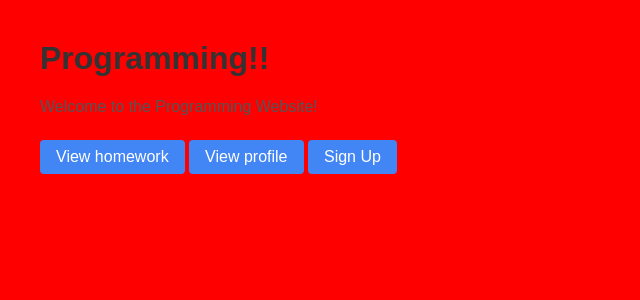
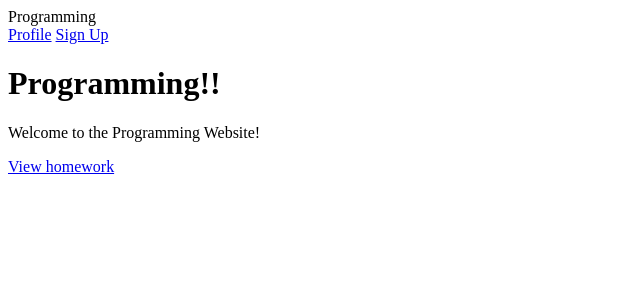
Before and after one commit to hudodobird/Computer-Science-A-Level-Programming-Project, a Django app: page /home/ in a window 1280 px wide. Shown: the top 300 px of the page, without its empty margins (0-640 px from the left). Run offline with Django 5.2, Linux system fonts and the light colour scheme.

Commit message:
Movement

```diff
--- a/home/static/home/style.css
+++ b/home/static/home/style.css
@@ -1,6 +1,6 @@
 body {
     font-family: Arial, sans-serif;
-    background: #ff0000;
+    background: #ffffff;
     margin: 40px;
 }
 h1 {
@@ -22,3 +22,19 @@ a:hover {
 p {
     color: #555;
 }
+.nav-container {
+    display: flex;
+    justify-content: space-between;
+    align-items: center;
+    margin-bottom: 20px;
+}
+
+.logo {
+    font-size: 24px;
+    font-weight: bold;
+}
+
+.nav-right {
+    display: flex;
+    gap: 10px;
+}
--- a/home/templates/index.html
+++ b/home/templates/index.html
@@ -1,17 +1,19 @@
 {% load static %}
 <!DOCTYPE html>
 <html>
-    <head>
-        <link rel="stylesheet" href="{% static 'home/style.css' %}">
-    </head>
     <body>
+        <div class="nav-container">
+            <div class="logo">Programming</div>
+            <div class="nav-right">
+                <a href="https://computer-science-a-level-programming.onrender.com/accounts/profile/">Profile</a>
+                {% if not user.is_authenticated %}
+                    <a href="https://computer-science-a-level-programming.onrender.com/accounts/signup/">Sign Up</a>
+                {% endif %}
+            </div>
+        </div>
 
         <h1>Programming!!</h1>
         <p>Welcome to the Programming Website!</p>
         <a href="https://computer-science-a-level-programming.onrender.com/homework/">View homework</a>
-        <a href="https://computer-science-a-level-programming.onrender.com/accounts/profile/">View profile</a>
-        {% if not user.is_authenticated %}
-            <a href="https://computer-science-a-level-programming.onrender.com/accounts/signup/">Sign Up</a>
-        {% endif %}
     </body>
 </html>
```
